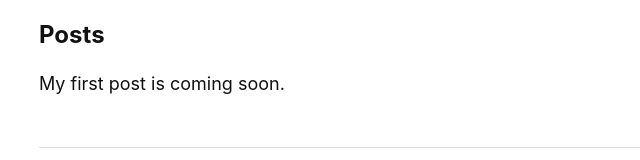
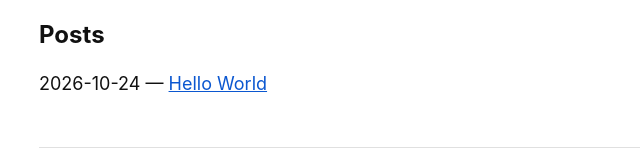
Before and after one commit to rakowskidp/rakowskidp.github.io, a plain HTML site: page index.html in a window 1280 px wide. Shown: the part 202-362 px from the top of the page, without its empty margins (297-937 px from the left). Drawn offline with Linux system fonts and the light colour scheme.

Commit message:
Add post list with first post link

```diff
--- a/index.html
+++ b/index.html
@@ -19,7 +19,12 @@
   <main>
     <section>
       <h2>Posts</h2>
-      <p>My first post is coming soon.</p>
+      <ul class="post-list">
+        <li>
+          <time datetime="2026-10-24">2026-10-24</time> —
+          <a href="/posts/hello-world.html">Hello World</a>
+        </li>
+      </ul>
     </section>
   </main>
 
```
